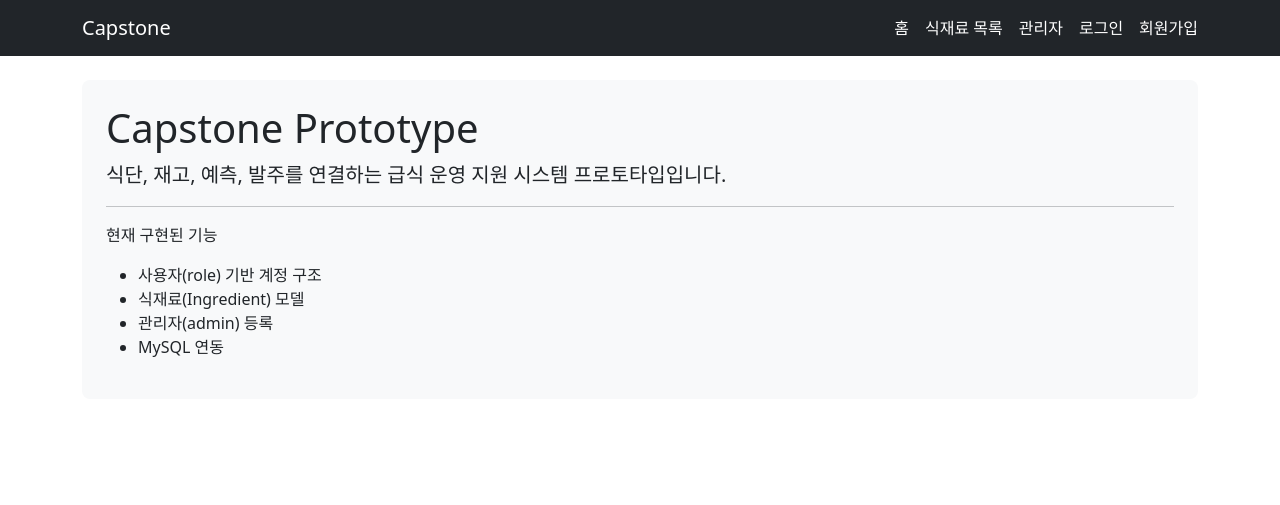
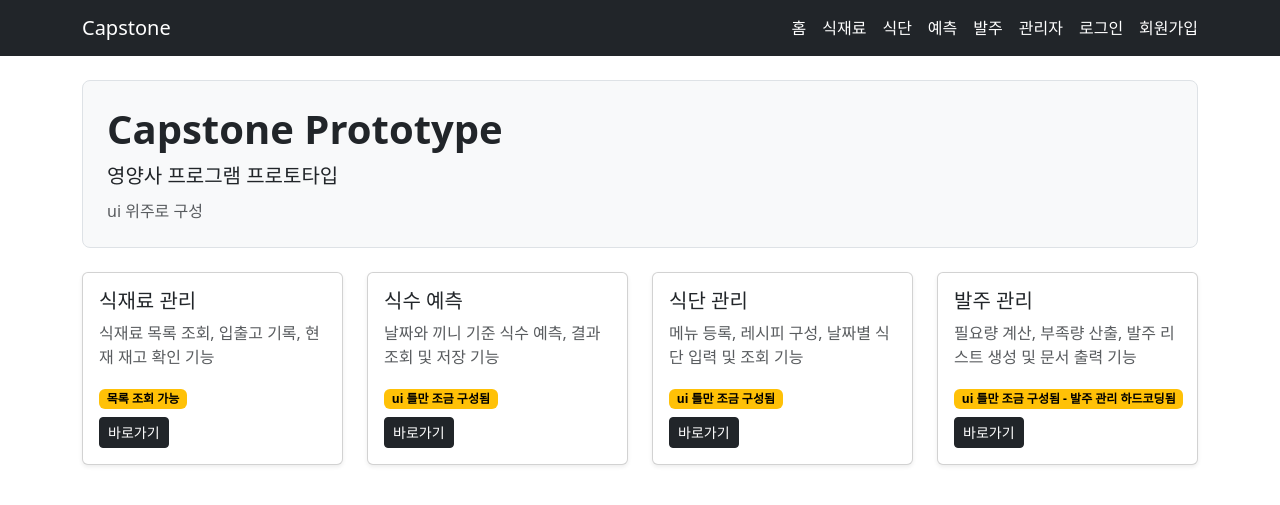
Before and after one commit to Jinnuu/temp_capstone, a Django app: page / in a window 1280 px wide. Shown: the top 505 px of the page. Run offline with Django 5.2, Linux system fonts and the light colour scheme.

Commit message:
basic UI

```diff
--- a/config/urls.py
+++ b/config/urls.py
@@ -24,4 +24,7 @@ urlpatterns = [
     path("", home, name="home"),
     path("accounts/", include("accounts.urls")),
     path("inventory/", include("inventory.urls")),
+    path("meals/", include("meals.urls")),
+    path("forecasting/", include("forecasting.urls")),
+    path("procurement/", include("procurement.urls")),
 ]
--- /dev/null
+++ b/forecasting/urls.py
@@ -0,0 +1,6 @@
+from django.urls import path
+from .views import forecasting_home
+
+urlpatterns = [
+    path("", forecasting_home, name="forecasting_home"),
+]
--- a/forecasting/views.py
+++ b/forecasting/views.py
@@ -1,3 +1,5 @@
 from django.shortcuts import render
 
-# Create your views here.
+
+def forecasting_home(request):
+    return render(request, "forecasting/forecasting_home.html")
--- /dev/null
+++ b/meals/urls.py
@@ -0,0 +1,18 @@
+from django.urls import path
+from .views import (
+    meal_home,
+    menu_create,
+    menu_list,
+    recipe_create,
+    mealplan_create,
+    mealplan_list,
+)
+
+urlpatterns = [
+    path("", meal_home, name="meal_home"),
+    path("menu_create/", menu_create, name="menu_create"),
+    path("menu_list/", menu_list, name="menu_list"),
+    path("recipe_create/", recipe_create, name="recipe_create"),
+    path("mealplan_create/", mealplan_create, name="mealplan_create"),
+    path("mealplan_list/", mealplan_list, name="mealplan_list"),
+]
--- /dev/null
+++ b/procurement/urls.py
@@ -0,0 +1,6 @@
+from django.urls import path
+from .views import procurement_home
+
+urlpatterns = [
+    path("", procurement_home, name="procurement_home"),
+]
--- a/procurement/views.py
+++ b/procurement/views.py
@@ -1,3 +1,5 @@
 from django.shortcuts import render
 
-# Create your views here.
+
+def procurement_home(request):
+    return render(request, "procurement/procurement_home.html")
--- a/templates/base.html
+++ b/templates/base.html
@@ -11,11 +11,13 @@
         <div class="container">
             <a class="navbar-brand me-4" href="/">Capstone</a>
 
-            <div class="d-flex gap-3 align-items-center">
+            <div class="d-flex gap-3 align-items-center flex-wrap">
                 <a class="nav-link text-white" href="/">홈</a>
-                <a class="nav-link text-white" href="/inventory/ingredients/">식재료 목록</a>
+                <a class="nav-link text-white" href="/inventory/ingredients/">식재료</a>
+                <a class="nav-link text-white" href="/meals/">식단</a>
+                <a class="nav-link text-white" href="/forecasting/">예측</a>
+                <a class="nav-link text-white" href="/procurement/">발주</a>
                 <a class="nav-link text-white" href="/admin/">관리자</a>
-
                 {% if user.is_authenticated %}
                     <span class="text-white">{{ user.username }} 님</span>
                     <form method="post" action="/accounts/logout/" class="d-inline">
--- a/templates/home.html
+++ b/templates/home.html
@@ -3,18 +3,76 @@
 {% block title %}홈 | Capstone{% endblock %}
 
 {% block content %}
-<div class="p-4 bg-light rounded-3">
-    <h1 class="display-6">Capstone Prototype</h1>
-    <p class="lead">
-        식단, 재고, 예측, 발주를 연결하는 급식 운영 지원 시스템 프로토타입입니다.
+<div class="p-4 mb-4 bg-light rounded-3 border">
+    <h1 class="display-6 fw-bold">Capstone Prototype</h1>
+    <p class="lead mb-2">
+        영양사 프로그램 프로토타입
     </p>
-    <hr>
-    <p>현재 구현된 기능</p>
-    <ul>
-        <li>사용자(role) 기반 계정 구조</li>
-        <li>식재료(Ingredient) 모델</li>
-        <li>관리자(admin) 등록</li>
-        <li>MySQL 연동</li>
-    </ul>
+    <p class="text-muted mb-0">
+        ui 위주로 구성
+    </p>
 </div>
+
+<div class="row g-4">
+    <div class="col-md-6 col-lg-3">
+        <div class="card h-100 shadow-sm">
+            <div class="card-body">
+                <h2 class="h5">식재료 관리</h2>
+                <p class="text-muted">
+                    식재료 목록 조회, 입출고 기록, 현재 재고 확인 기능
+                </p>
+                <p class="mb-2">
+                    <span class="badge text-bg-warning">목록 조회 가능</span>
+                </p>
+                <a href="/inventory/ingredients/" class="btn btn-dark btn-sm">바로가기</a>
+            </div>
+        </div>
+    </div>
+
+    <div class="col-md-6 col-lg-3">
+        <div class="card h-100 shadow-sm">
+            <div class="card-body">
+                <h2 class="h5">식수 예측</h2>
+                <p class="text-muted">
+                    날짜와 끼니 기준 식수 예측, 결과 조회 및 저장 기능
+                </p>
+                <p class="mb-2">
+                    <span class="badge text-bg-warning">ui 틀만 조금 구성됨</span>
+                </p>
+                <a href="/forecasting/" class="btn btn-dark btn-sm">바로가기</a>
+            </div>
+        </div>
+    </div>
+
+    <div class="col-md-6 col-lg-3">
+        <div class="card h-100 shadow-sm">
+            <div class="card-body">
+                <h2 class="h5">식단 관리</h2>
+                <p class="text-muted">
+                    메뉴 등록, 레시피 구성, 날짜별 식단 입력 및 조회 기능
+                </p>
+                <p class="mb-2">
+                    <span class="badge text-bg-warning">ui 틀만 조금 구성됨</span>
+                </p>
+                <a href="/meals/" class="btn btn-dark btn-sm">바로가기</a>
+            </div>
+        </div>
+    </div>
+
+    <div class="col-md-6 col-lg-3">
+        <div class="card h-100 shadow-sm">
+            <div class="card-body">
+                <h2 class="h5">발주 관리</h2>
+                <p class="text-muted">
+                    필요량 계산, 부족량 산출, 발주 리스트 생성 및 문서 출력 기능
+                </p>
+                <p class="mb-2">
+                    <span class="badge text-bg-warning">ui 틀만 조금 구성됨 - 발주 관리 하드코딩됨</span>
+                </p>
+                <a href="/procurement/" class="btn btn-dark btn-sm">바로가기</a>
+            </div>
+        </div>
+    </div>
+</div>
+
 {% endblock %}
--- a/templates/inventory/ingredient_list.html
+++ b/templates/inventory/ingredient_list.html
@@ -3,6 +3,11 @@
 {% block title %}식재료 목록 | FoodSense{% endblock %}
 
 {% block content %}
+<div class="p-4 bg-light rounded-3 border mb-4">
+    <h1 class="h3 mb-2">식재료 관리</h1>
+    <p class="mb-0">식재료 목록, 단위, 단가, 재고 관리의 기준이 되는 데이터입니다.</p>
+</div>
+
 <h2 class="mb-3">식재료 목록</h2>
 
 <table class="table table-bordered table-hover">
```
Also changed, not shown: config/settings.py (+6 -4 lines), meals/views.py (+25 -1 lines), templates/forecasting/forecasting_home.html (added, +43 -0 lines), templates/meals/meal_home.html (added, +39 -0 lines), templates/meals/mealplan_create.html (added, +33 -0 lines), templates/meals/mealplan_list.html (added, +32 -0 lines), templates/meals/menu_create.html (added, +18 -0 lines), templates/meals/menu_list.html (added, +29 -0 lines), templates/meals/recipe_create.html (added, +29 -0 lines), templates/procurement/procurement_home.html (added, +57 -0 lines).
